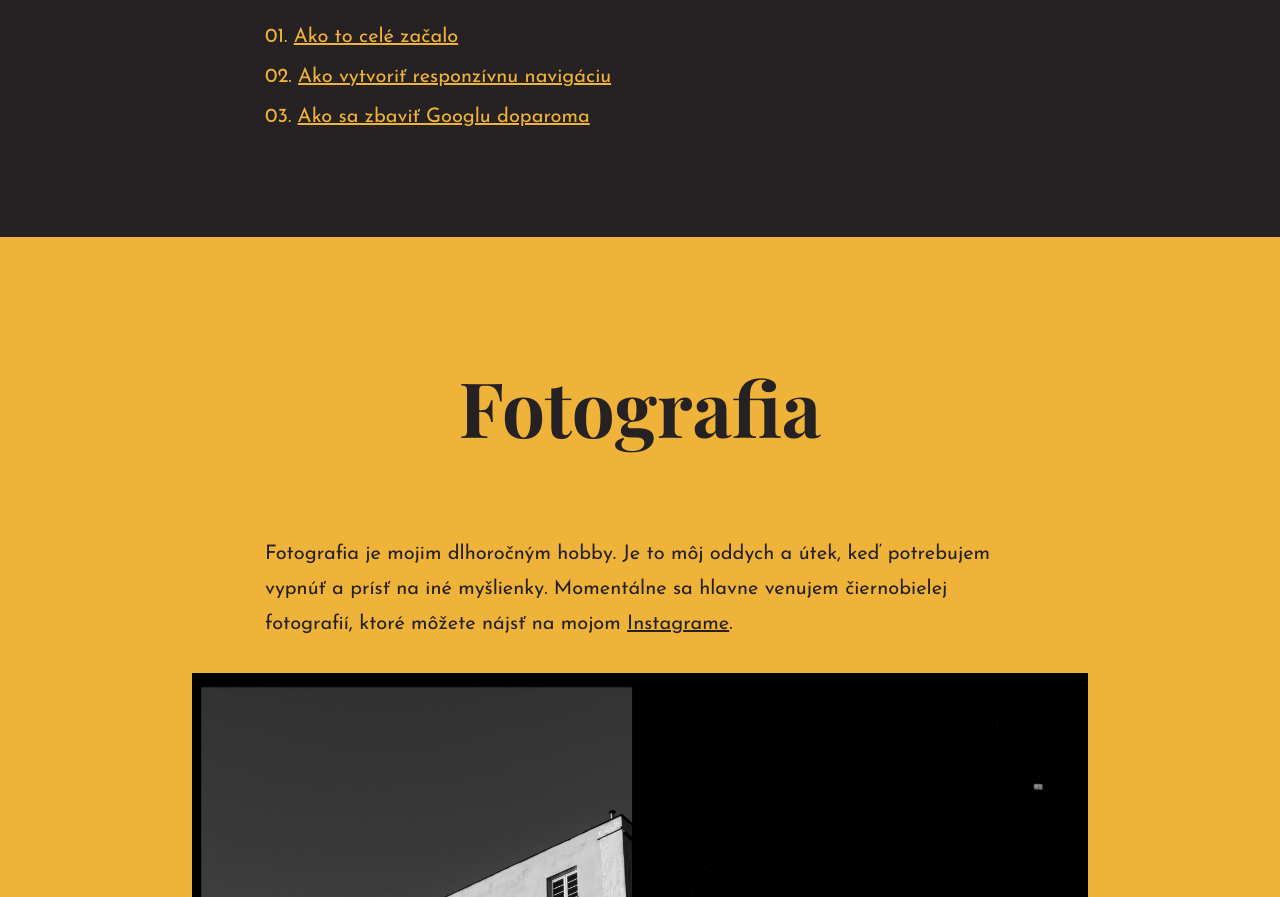
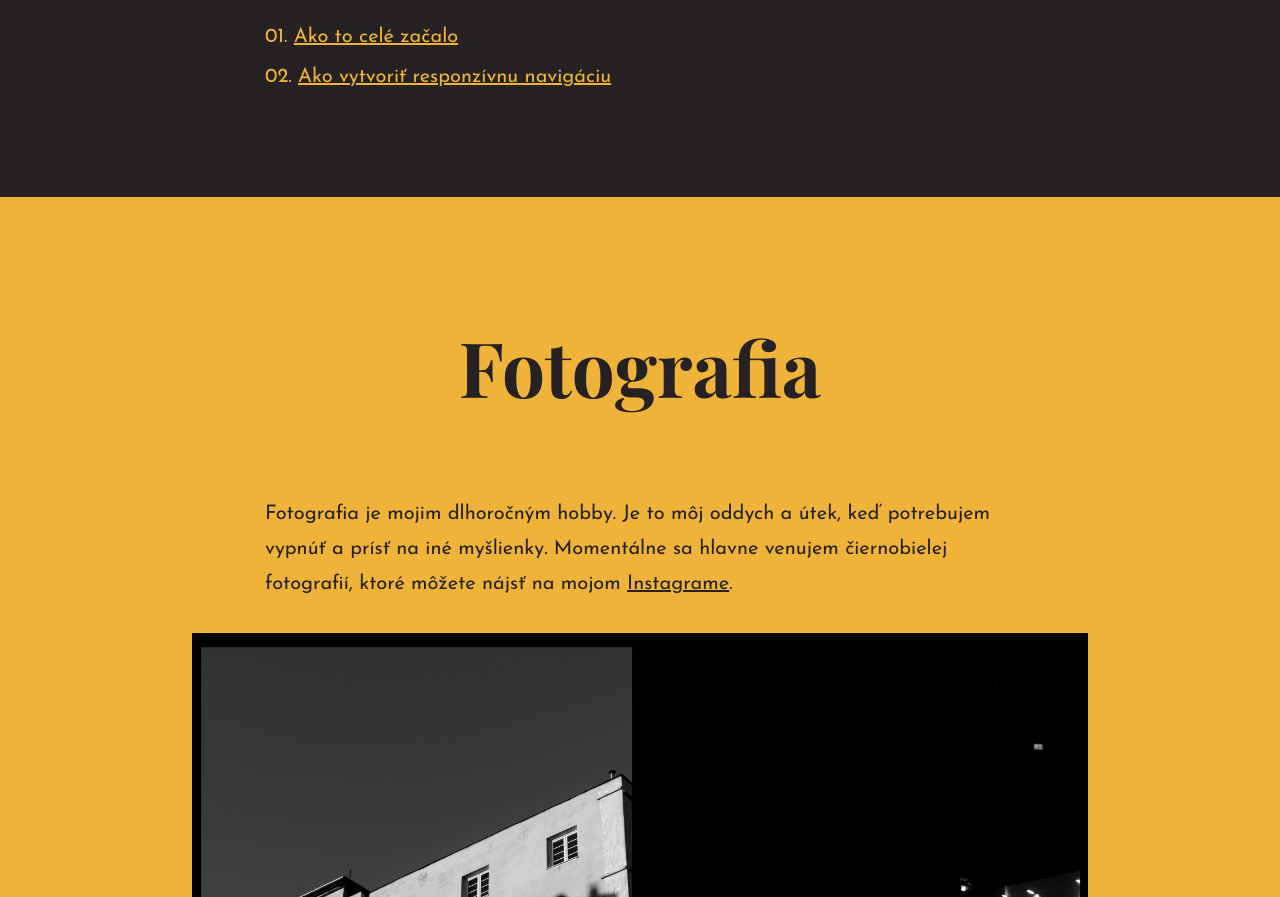
Before and after one commit to michallbanas/portfolio-dev, a website: page index.html in a window 1280 px wide. Shown: the part 2297-3194 px from the top of the page. Drawn offline with Linux system fonts and the light colour scheme.

Commit message:
fix: broken link

```diff
--- a/index.html
+++ b/index.html
@@ -274,13 +274,13 @@
         <a
           class="a-social"
           href="https://linkedin.com/in/michall-banas"
-          aria-label="instagram"
+          aria-label="linkedin"
           target="_blank"
           rel="noopener noreferrer"
           ><img
             class="linked-in"
             src="images/linkedin-black.svg"
-            alt="instagram"
+            alt="linkedin"
             width="29"
         /></a>
       </span>
@@ -391,17 +391,6 @@
               Ako vytvoriť responzívnu navigáciu</a
             >
           </li>
-          <li>
-            <a
-              class="a-clanky"
-              href="https://www.michalbanas.site/posts/thirdpost/"
-              aria-label="Ako sa zbaviť Googlu"
-              target="_blank"
-              rel="noopener noreferrer"
-              >
-              Ako sa zbaviť Googlu doparoma</a
-              >
-          </li>
         </ul>
       </section>
       <section class="fotografia">
```
